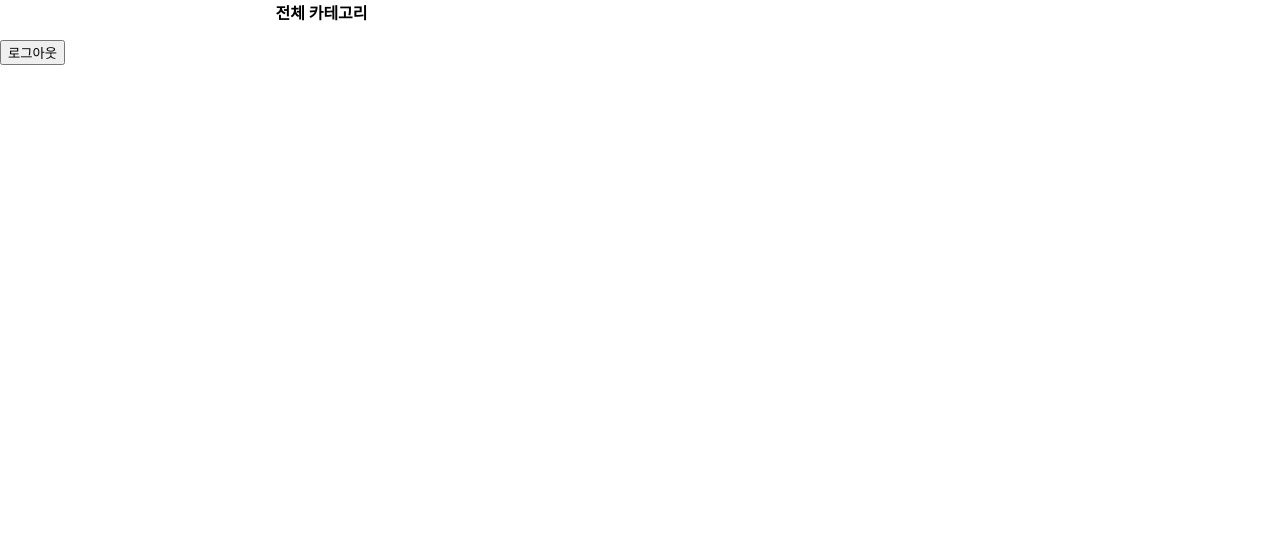
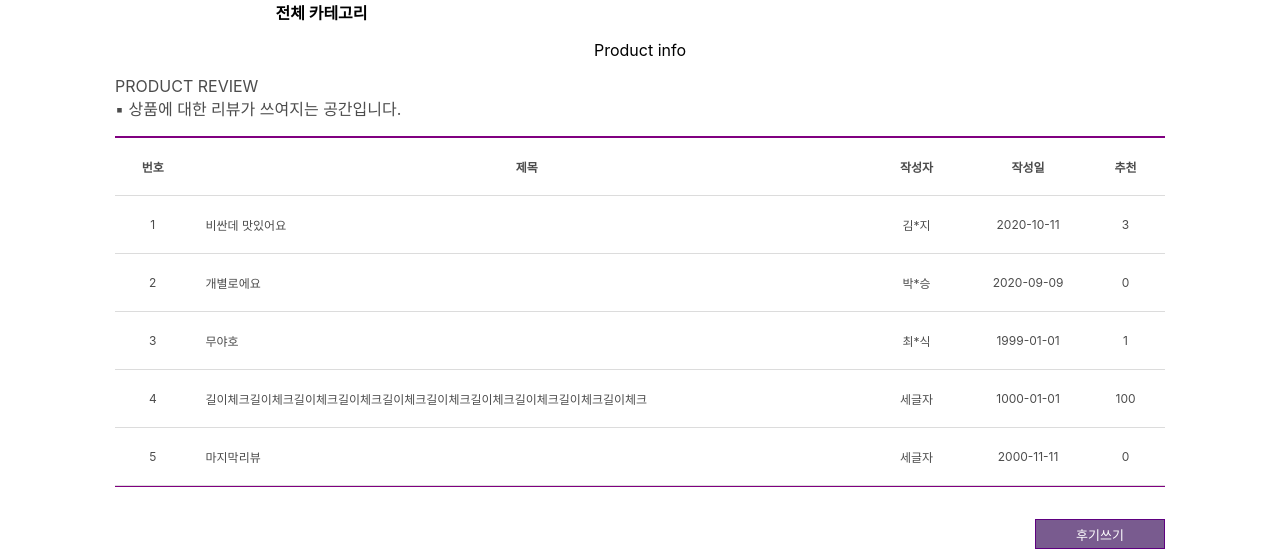
Before and after one commit to ParkJuseung/MarketKurly-Clone, a React (Create React App) app: page / in a window 1280 px wide. Shown: the part 421-970 px from the top of the page. Before the commit the page ends 800 px from the top, so only its background shows below. Built offline with nearby package versions, Linux system fonts and the light colour scheme; grey boxes are pictures that could not be loaded.

Commit message:
merge
merge

```diff
--- /dev/null
+++ b/src/components/Comment.js
@@ -0,0 +1,126 @@
+import React from 'react';
+import styled from 'styled-components';
+import {history} from "../redux/configureStore";
+
+const Comment = () => {
+    return(
+        <React.Fragment>
+            <Grid>
+            <P>
+            PRODUCT REVIEW<br/>
+            ▪ 상품에 대한 리뷰가 쓰여지는 공간입니다.<br/>
+            </P>
+            <Table>
+                <thead>
+                    <tr>
+                        <th scope="cols" style={{width:"50px"}}>번호</th>
+                        <th scope="cols" style={{width:"1000px"}}>제목</th>
+                        <th scope="cols" style={{width:"100px"}}>작성자</th>
+                        <th scope="cols" style={{width:"100px"}}>작성일</th>
+                        <th scope="cols" style={{width:"50px"}}>추천</th>
+                    </tr>
+                </thead>
+                <tbody>
+                    <tr>
+                        <td>1</td>
+                        <td className="title">비싼데 맛있어요</td>
+                        <td>김*지</td>
+                        <td>2020-10-11</td>
+                        <td>3</td>
+                    </tr>
+                    <tr>
+                        <td>2</td>
+                        <td className="title">개별로에요</td>
+                        <td>박*승</td>
+                        <td>2020-09-09</td>
+                        <td>0</td>
+                    </tr>
+                    <tr>
+                        <td>3</td>
+                        <td className="title">무야호</td>
+                        <td>최*식</td>
+                        <td>1999-01-01</td>
+                        <td>1</td>
+                    </tr>
+                    <tr>
+                        <td>4</td>
+                        <td className="title">길이체크길이체크길이체크길이체크길이체크길이체크길이체크길이체크길이체크길이체크</td>
+                        <td>세글자</td>
+                        <td>1000-01-01</td>
+                        <td>100</td>
+                    </tr>
+                    <tr>
+                        <td>5</td>
+                        <td className="title">마지막리뷰</td>
+                        <td>세글자</td>
+                        <td>2000-11-11</td>
+                        <td>0</td>
+                    </tr>
+                    </tbody>
+                </Table>
+                <Button onClick={()=> history.push('/comment')}>후기쓰기</Button>
+            </Grid>
+        </React.Fragment>
+    )
+}
+
+const Grid = styled.div`
+    display:block;
+    max-width : 1050px;
+    margin: 0 auto;
+    text-align : center;
+`
+const P = styled.p`
+    text-align : left;
+    color : #4c4c4c;
+`
+const Table = styled.p`
+
+    width : 100%;
+    color : #4c4c4c;
+    border-top : 2px solid purple;
+    border-bottom : 1px solid purple;
+    font-size: 12px ;
+    & tr {
+
+    }
+
+    & td{
+        padding : 20px;
+        border-bottom : 0.5px solid #dcdcdc;
+    }
+
+    & th {
+        padding : 20px;
+        border-bottom : 0.5px solid #dcdcdc;
+    }
+
+    & td.title{
+        text-align: left;
+        padding-left : 15px;
+    }
+
+    & tr:hover {
+        background-color : #d3d3d3;
+    }
+`
+
+const Button = styled.button`
+    display : inline-block;
+    text-align : center;
+    width : 130px;
+    height : 30px;
+    margin : 20px 0px 0px 920px;
+    background-color: #795b8f;
+    border: 1px solid #5f0080;
+    color: #fff;
+    font-size: 13px;
+    &:hover {
+        background-color : #fff;
+        color : #5f0080;
+    }
+
+`
+
+
+export default Comment;
--- /dev/null
+++ b/src/pages/CommentWrite.js
@@ -0,0 +1,14 @@
+import React, { useState } from "react";
+import styled from "styled-components";
+
+const CommentWrite = (props) => {
+    return(
+        <React.Fragment>
+            <input placeholder="후기 제목"/>
+            <input placeholder="후기 내용"/>
+            <button>후기작성</button>
+        </React.Fragment>
+    )
+}
+
+export default CommentWrite;
--- a/src/pages/Product.js
+++ b/src/pages/Product.js
@@ -1,17 +1,13 @@
 import React from "react";
-import { useDispatch } from "react-redux";
-import { userActions } from "../redux/modules/user";
+import Comment from "../components/Comment";
 
 const Product = () => {
-  const dispatch = useDispatch();
 
-  const logOut = () => {
-    dispatch(userActions.logOutAPI());
-  };
   return (
-    <>
-      <button onClick={logOut}>로그아웃</button>
-    </>
+    <React.Fragment>
+      <p style={{textAlign:"center"}}>Product info</p>
+      <Comment/>
+    </React.Fragment>
   );
 };
 
--- a/src/redux/modules/user.js
+++ b/src/redux/modules/user.js
@@ -58,6 +58,12 @@ export const logInAPI = (email, password) => {
   };
 };
 
+export const loginCheckAPI = () => {
+  return function (dispatch, getState, {history}) {
+    const token = localStorage.getItem('token')
+  }
+}
+
 export const logOutAPI = () => {
   return function (dispatch, getState, { history }) {
     localStorage.removeItem("token");
--- a/src/shared/App.js
+++ b/src/shared/App.js
@@ -7,6 +7,8 @@ import Header from "../components/Header";
 import Product from "../pages/Product";
 import Login from "../pages/Login";
 import Signup from "../pages/Signup";
+import Comment from "../pages/CommentWrite";
+
 
 function App() {
   return (
@@ -17,6 +19,8 @@ function App() {
           <Route path="/" exact component={Product}></Route>
           <Route path="/signup" exact component={Signup}></Route>
           <Route path="/login" exact component={Login}></Route>
+          <Route path="/product" exact component={Product}></Route>
+          <Route path="/comment" exact component={Comment}></Route>
         </Switch>
       </ConnectedRouter>
     </React.Fragment>
```
